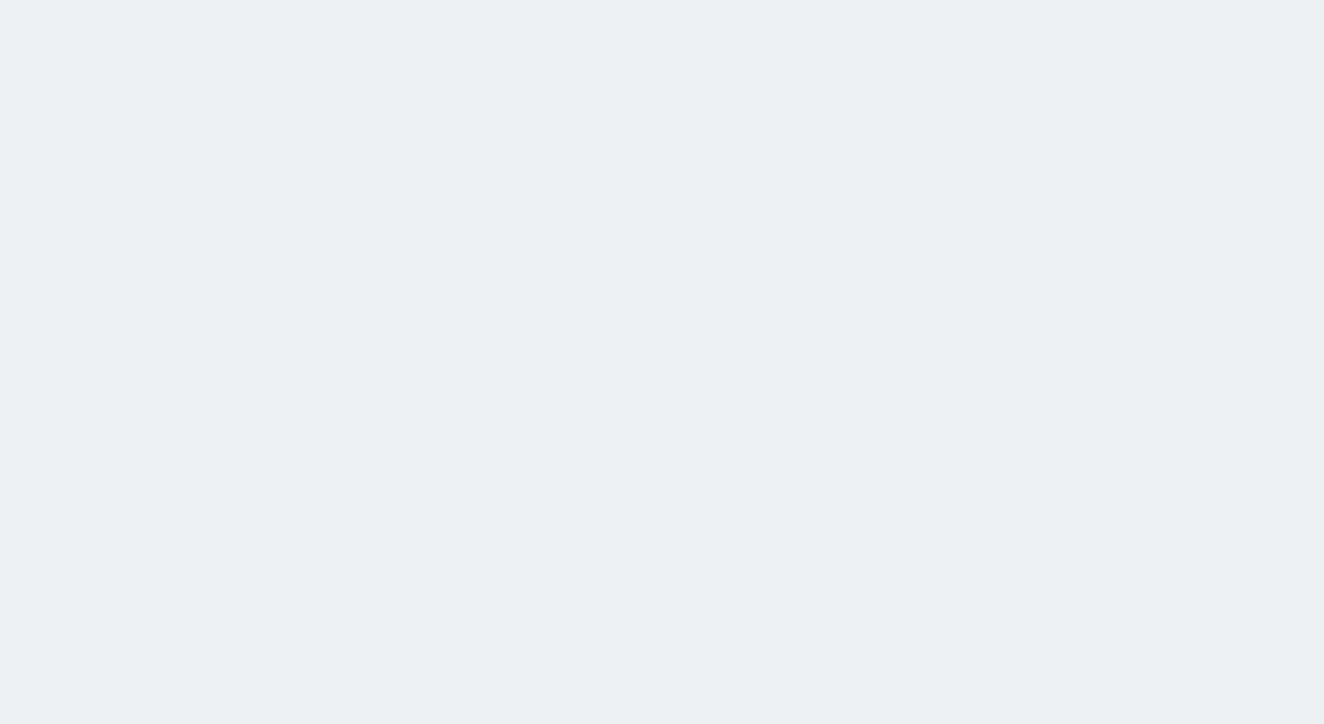
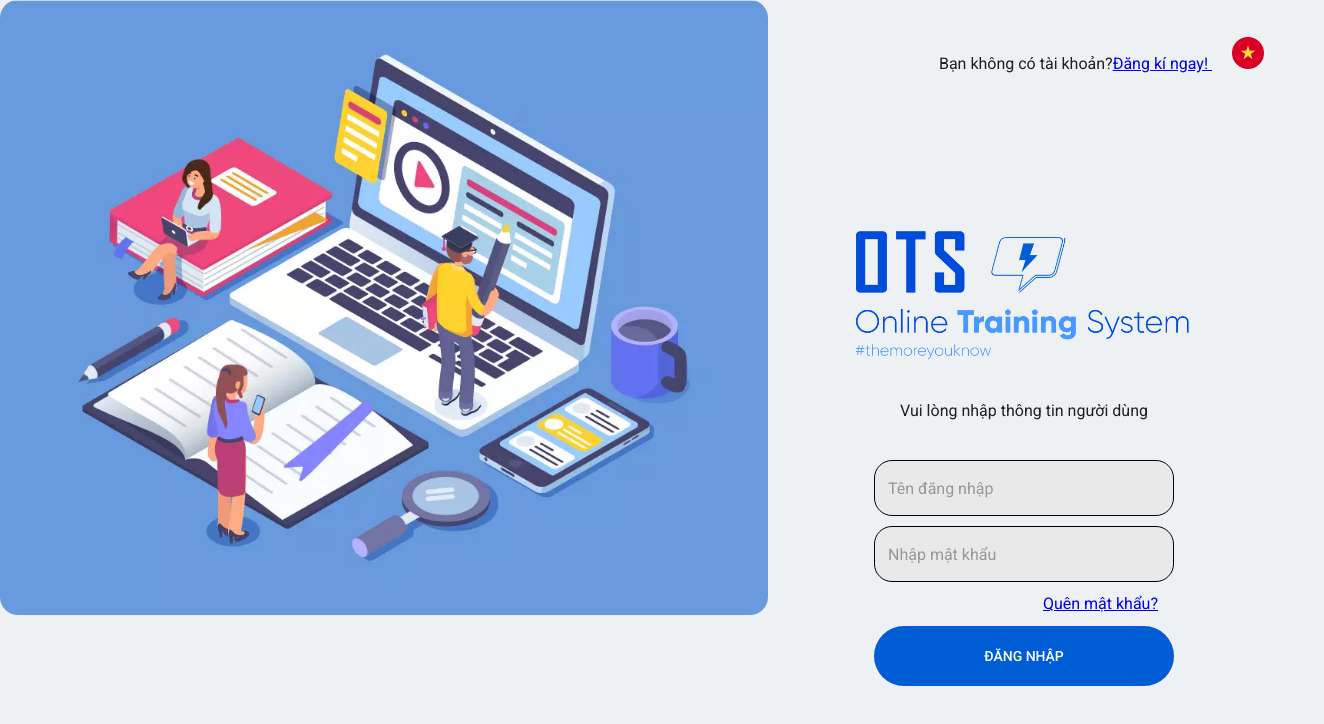
Before and after one commit to kei2701/ots-sol-frontend, a React (Vite) app: page /login in a window 1280 px wide. Shown: the top 724 px of the page, 1324 px wide, since content can reach past the window. Built offline with nearby package versions, Linux system fonts and the light colour scheme.

Commit message:
add login page

```diff
--- a/src/components/TestingSideBar.jsx
+++ b/src/components/TestingSideBar.jsx
@@ -31,7 +31,7 @@ const CustomListQuestionButton = styled(ListItemButton)(({active}) => ({
     fontWeight: "100",
     fontSize: "50",
     backgroundColor: active == "true" ? "#D9D9D9" : "#2E3236",
-    border: "solid #D9D9D9",
+    border: "1.0px solid #D9D9D9",
     borderRadius: "15px",
     textAlign: "center",
 
--- a/src/pages/LoginPage.jsx
+++ b/src/pages/LoginPage.jsx
@@ -1,22 +1,102 @@
 import React, {useState} from "react";
+import logo from "./../assets/OTS_banner_blue.png";
+import CustomTextField from "./../components/CustomTextField";
+import loginbanner from "./../assets/login.jpg"
+import VietnamIcon from "./../assets/vietnam.png";
 import {
     Box,
-    Container
+    Button,
+    CardContent,
 } from "@mui/material";
 
 function LoginPage() {
     return (
         <Box
-            sx={{
-                display: 'flex',
-                flexDirection: 'column',
-                alignItems: 'center',
-            }}
+            display={"flex"}
+            flexDirection={"row"}
         >
-            <Container
+            <Box
+                component="img"
+                src={loginbanner}
+                alt="loginbanner"
+                sx={{
+                    width: "60%",
+                    height: "100%",
+                    objectFit: "cover",
+                    borderRadius: "18px"
+                }}
+            />
+            <CardContent
+                sx={{
+                    alignItems: "center",
+                    width: "40%",
+                    display: "flex",
+                    flexDirection: "column",
+                    borderRadius: "16px"
+                }}
             >
+                    <h4 style={{ fontWeight:"normal", alignItems: "center", marginLeft: "auto"}}>
+                        Bạn không có tài khoản?
+                        <a href="/register">Đăng kí ngay! <Box component="img" alt="VietnamIcon" src={VietnamIcon} sx={{marginLeft: "20px"}}/>
+                        </a>
+                    </h4>
 
-            </Container>
+                <Box component="img" src={logo} sx={{width: "600px", objectFit: "cover", paddingLeft: "120px", marginTop: "120px"}}/>
+
+                <h4 style={{fontWeight: "normal"}}> Vui lòng nhập thông tin người dùng </h4>
+
+                <CardContent
+                    sx={{
+                        alignItems: "center",
+                        width: "300px",
+                        display: "flex",
+                        flexDirection: "column",
+                        gap: "10px"
+                    }}
+                >
+                    <CustomTextField
+                        backgroundColor="#E9E9E9"
+                        placeHolderColor="#989898"
+                        width="300px"
+                        border="1.0px solid black"
+                        borderRadius="18px"
+                        placeholder={"Tên đăng nhập"}
+                    />
+                    <CustomTextField
+                        backgroundColor="#E9E9E9"
+                        placeHolderColor="#989898"
+                        width="300px"
+                        border="1.0px solid black"
+                        borderRadius="18px"
+                        placeholder={"Nhập mật khẩu"}
+                    />
+                    <a href="/forgot-password-user"
+                        style={{
+                            textAlign: "right",
+                            fontSize: 16,
+                            marginLeft: "auto"
+                        }}
+                    >
+                        Quên mật khẩu?
+                    </a>
+
+                    <Button
+                        className="Loginbtn"
+                        sx={{
+                            marginTop: 'auto',
+                            backgroundColor: "#005DD6",
+                            color: "#FFFFFF",
+                            borderRadius: 18,
+                            width: "300px",
+                            height: 60,
+                            borderColor: "#005DD6",
+                            textAlign: "center",
+                        }}
+                    >
+                        Đăng nhập
+                    </Button>
+                </CardContent>
+            </CardContent>
         </Box>
     );
 }
--- a/src/routes/index.jsx
+++ b/src/routes/index.jsx
@@ -6,6 +6,8 @@ import HistoryPage from "../pages/HistoryPage";
 import RankingPage from "../pages/RankingPage";
 import TestingPage from "../pages/TestingPage";
 import LoginPage from "../pages/LoginPage";
+import RegisterPage from "../pages/RegisterPage";
+
 
 function Router() {
   return useRoutes([
@@ -44,6 +46,10 @@ function Router() {
       path: "/login",
       element: <LoginPage />,
     },
+    {
+      path: "/register",
+      element: <RegisterPage/>
+    }
   ]);
 }
 
```
Also changed, not shown: src/pages/RegisterPage.jsx (added, +18 -0 lines), src/assets/login.jpg (added).
